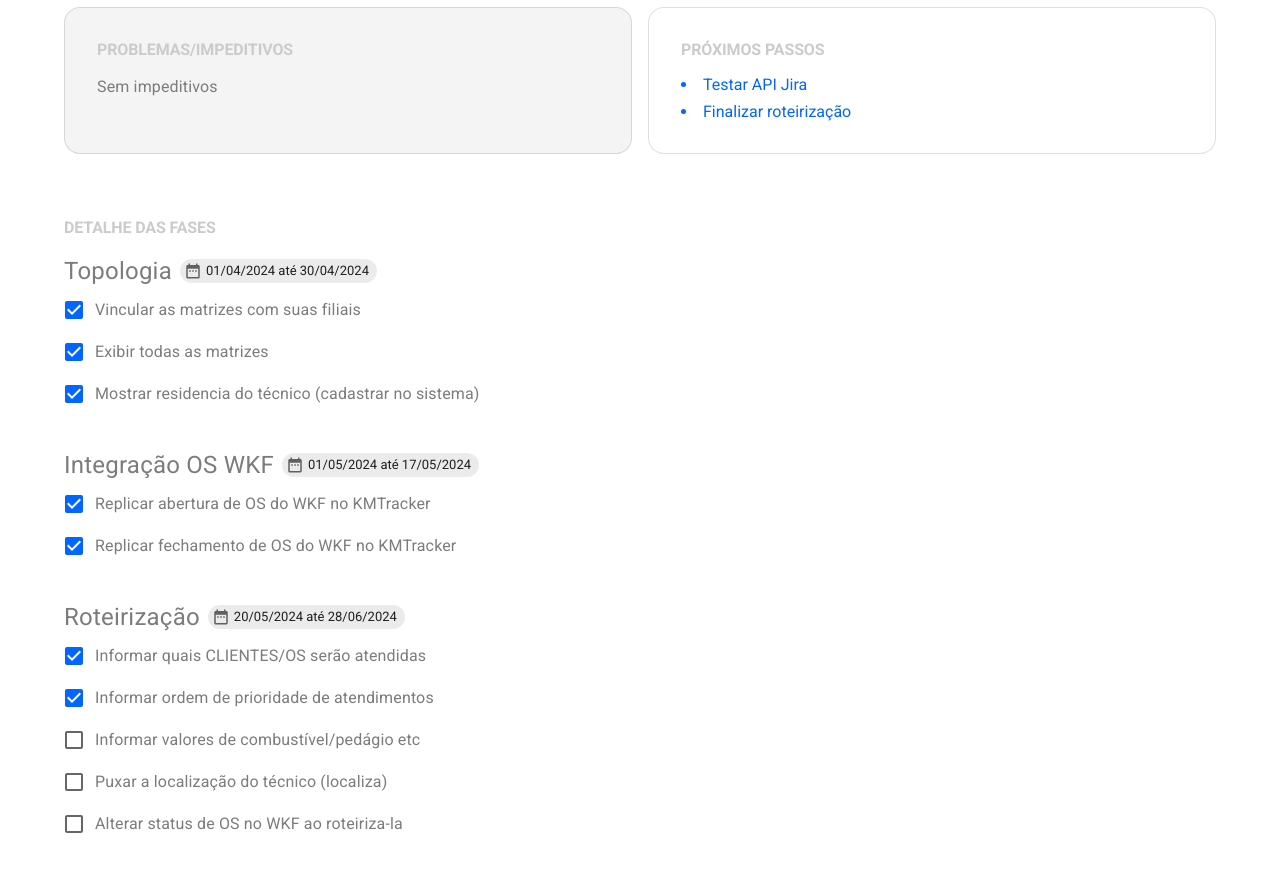
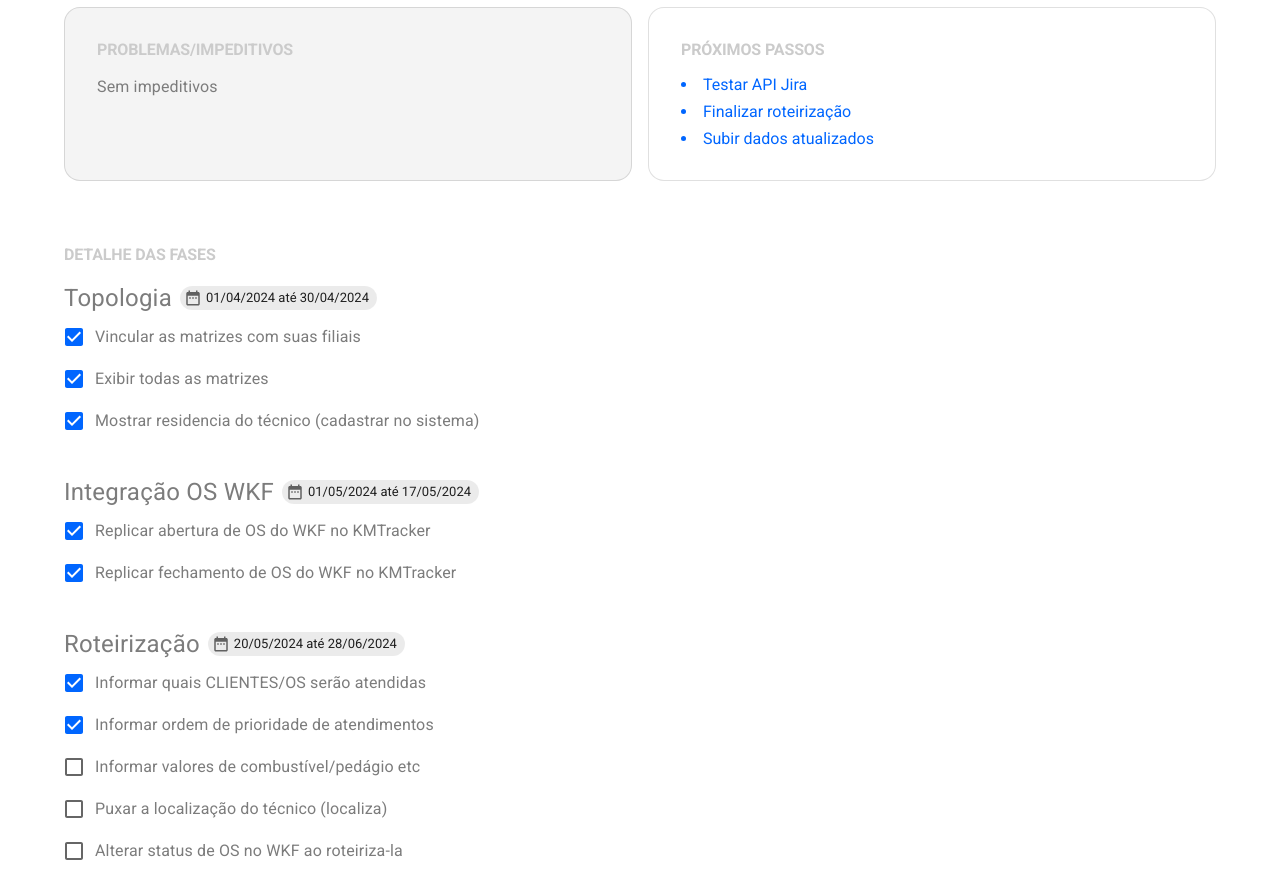
Before and after one commit to gffhammes/status-report-km-tracker, a React (Vite) app: page / in a window 1280 px wide. Shown: the part 980-1863 px from the top of the page. Built offline with nearby package versions, Linux system fonts and the light colour scheme.

Commit message:
feat: update project status

```diff
--- a/src/data/projectData.ts
+++ b/src/data/projectData.ts
@@ -248,5 +248,9 @@ export const projectData: IProject = {
     //   status: "to do",
     // },
   ],
-  nextSteps: ["Testar API Jira", "Finalizar roteirização"],
+  nextSteps: [
+    "Testar API Jira",
+    "Finalizar roteirização",
+    "Subir dados atualizados",
+  ],
 };
```
